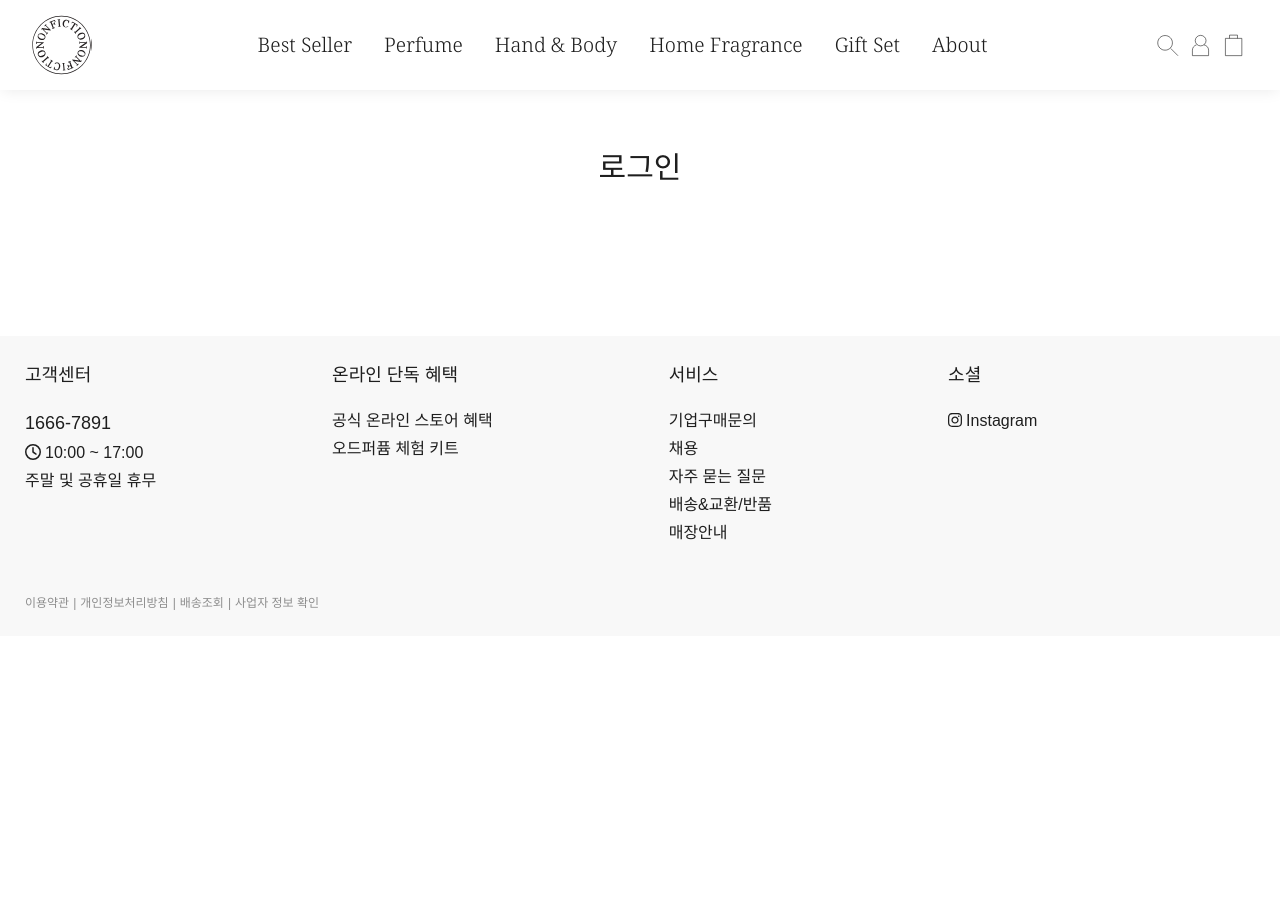
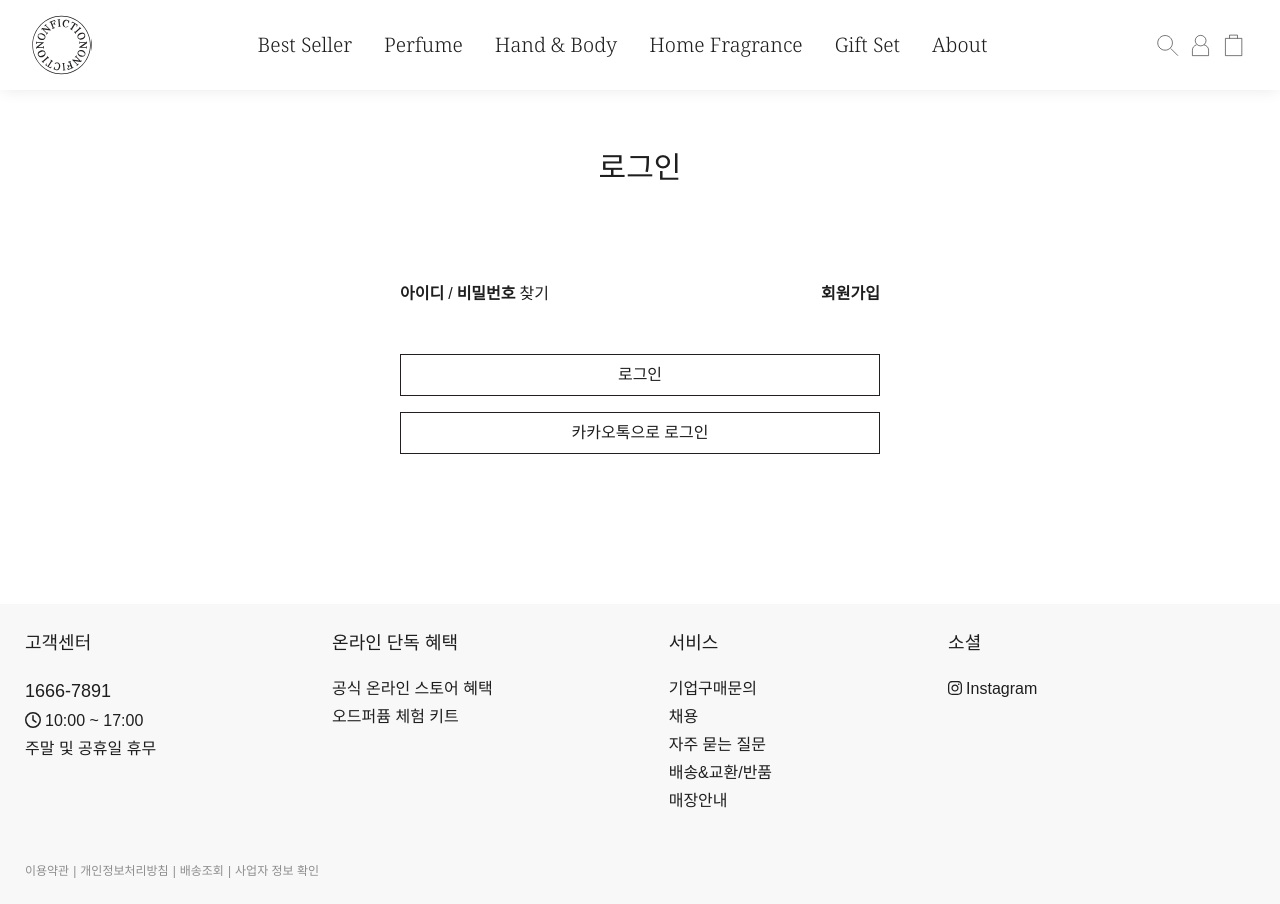
Before and after one commit to yeo-seoyun/non-fiction, a React (Vite) app: page /login in a window 1280 px wide. Before the commit the page ends 800 px from the top, so only its background shows below. Built offline with nearby package versions, Linux system fonts and the light colour scheme; a web font is replaced by a local one.

Commit message:
[Build] :  react-helmet 추가

```diff
--- a/package.json
+++ b/package.json
@@ -21,6 +21,7 @@
     "prop-types": "^15.8.1",
     "react": "^18.2.0",
     "react-dom": "^18.2.0",
+    "react-helmet": "^6.1.0",
     "react-helmet-async": "^2.0.4",
     "react-router-dom": "^6.22.0",
     "tailwindcss": "^3.4.3",
--- a/src/pages/Login/Login.jsx
+++ b/src/pages/Login/Login.jsx
@@ -1,9 +1,53 @@
 // import React from "react";
+
+import Button from "@/components/atom/Button";
+import { Link } from "react-router-dom";
 
 const Login = () => {
   return (
-    <div className="w-full py-[150px] flex flex-coll items-center justify-center">
+    <div className="w-full py-[9.375rem] flex flex-col gap-24 items-center justify-center">
       <h2 className="text-3xl">로그인</h2>
+      <div className="flex flex-col gap-12 w-[30rem]">
+        <div className="flex items-center justify-between">
+          <div className="flex gap-1">
+            <Link
+              to="/comingsoon"
+              aria-label="아이디 찾기"
+              className="font-bold"
+            >
+              아이디
+            </Link>
+            <span>/</span>
+            <Link
+              to="/comingsoon"
+              aria-label="비빌번호 찾기"
+              className="font-bold"
+            >
+              비밀번호
+            </Link>
+            <span>찾기</span>
+          </div>
+          <Link to="/register" aria-label="회원가입" className="font-bold">
+            회원가입
+          </Link>
+        </div>
+        <div className="flex flex-col gap-4 justify-center">
+          <Button
+            className="border border-black-200 p-2 text-center hover:bg-black-200 hover:text-white"
+            type="button"
+            ariaLabel="로그인"
+          >
+            로그인
+          </Button>
+          <Button
+            className="border border-black-200 p-2 text-center hover:bg-black-200 hover:text-white"
+            type="button"
+            ariaLabel="카카오톡으로 로그인"
+          >
+            카카오톡으로 로그인
+          </Button>
+        </div>
+      </div>
     </div>
   );
 };
```
Also changed, not shown: src/components/atom/MetaTag.jsx (added), 1 other file (tests, documents, lock files or other folders).
